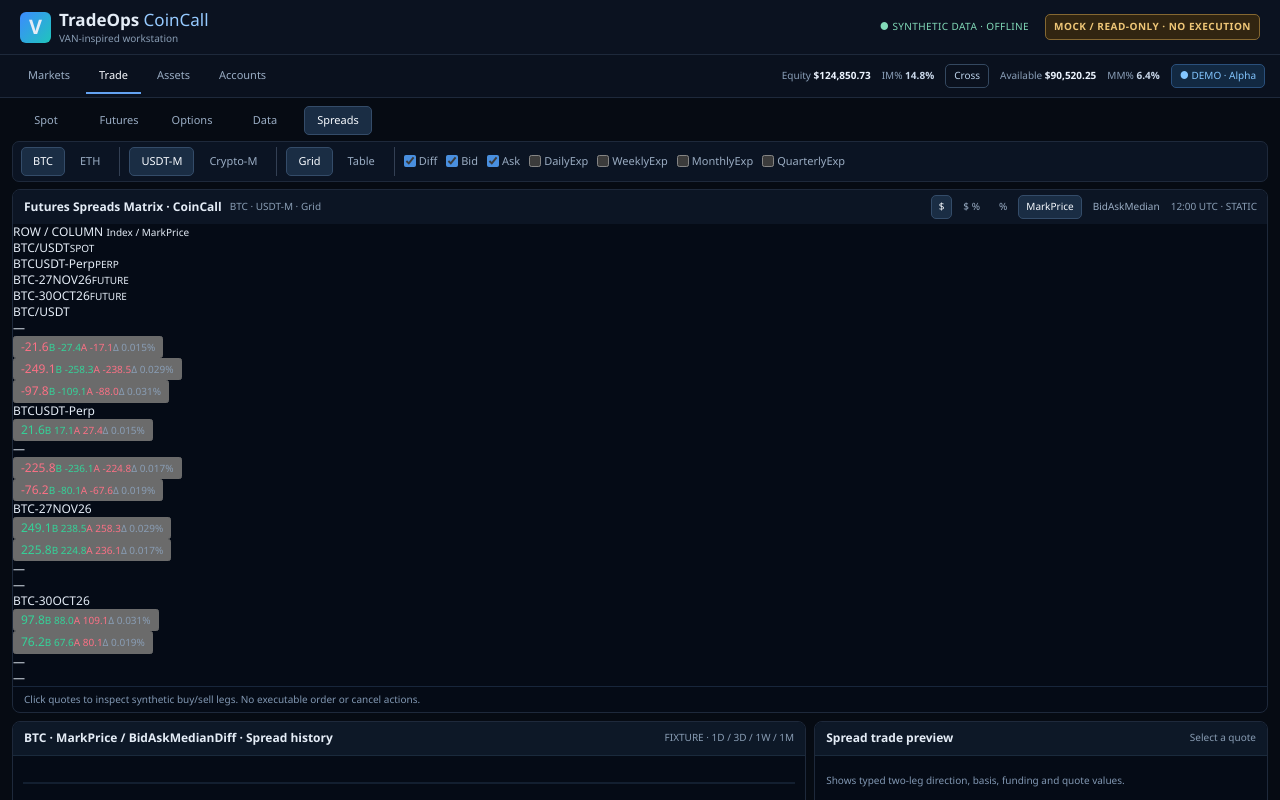
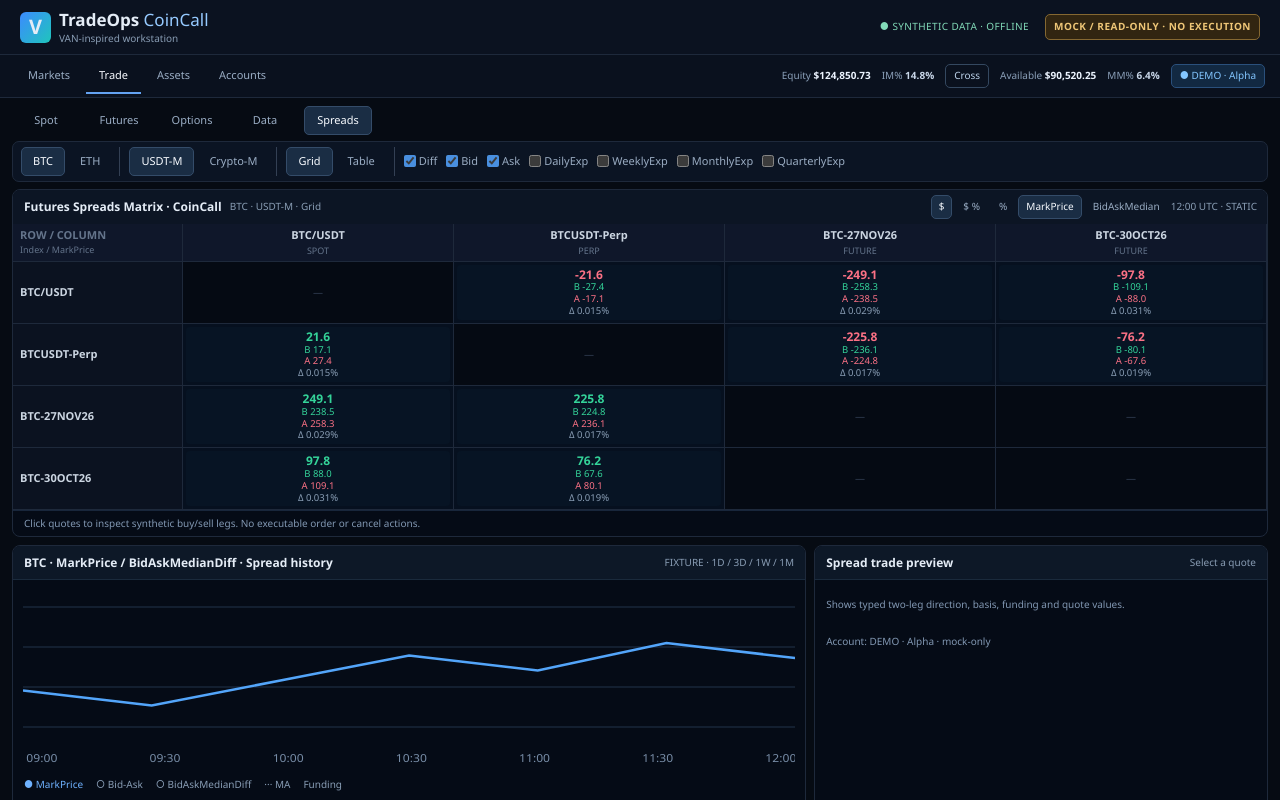
Before and after one commit to avysotsky/TradeOps-v2, a React (Vite) app in the folder apps/coincall-terminal/: page / in a window 1280 px wide. Shown: the top 800 px of the page. Built offline with nearby package versions, Linux system fonts and the light colour scheme.

Commit message:
style(coincall): match VAN dense sticky 2D spread matrix and narrow scrolling

```diff
--- a/apps/coincall-terminal/src/styles.css
+++ b/apps/coincall-terminal/src/styles.css
@@ -45,3 +45,21 @@
 @media(max-width:1180px){.cc-header-metrics{gap:6px}.cc-trading{grid-template-columns:minmax(275px,1fr) 250px 255px}.cc-spread-bottom{grid-template-columns:1fr 320px}}
 @media(max-width:940px){.cc-primary{padding:0 8px}.cc-header-metrics{justify-content:flex-start;padding:6px}.cc-trading{grid-template-columns:minmax(0,1fr) 260px}.cc-trading .cc-ticket{grid-column:1/-1;height:auto}.cc-spread-bottom{grid-template-columns:1fr}.cc-assets{grid-template-columns:1fr}.cc-main{padding:7px}}
 @media(max-width:620px){.cc-top{flex-wrap:wrap;padding:7px 10px}.cc-online{margin-left:auto}.cc-warning{width:100%;text-align:center}.cc-primary>.cc-row{width:100%;overflow-x:auto}.cc-header-metrics{font-size:10px}.cc-trading{grid-template-columns:1fr}.cc-trading>.cc-card{height:auto;min-height:360px}.cc-trading .cc-book{min-height:445px}.cc-trading .cc-chartcard{min-height:270px}.cc-balances{grid-template-columns:1fr}.cc-matrixhead{display:block}.cc-spreadtable{min-width:720px}}
+
+/* VAN-derived F2-VIS grid geometry: two-axis cross-instrument matrix, not a flat quote list. */
+.cc-grid-scroll{overflow:auto;max-height:min(630px,65vh);background:#050b16;scrollbar-color:#263d57 #06101f;scrollbar-width:thin;outline-offset:-3px}
+.cc-matrix-grid{display:grid;min-width:max-content;width:100%;font-variant-numeric:tabular-nums;align-items:stretch}
+.cc-grid-corner,.cc-grid-col,.cc-grid-rowhead,.cc-grid-cell{min-width:0;border-right:1px solid #1e293b;border-bottom:1px solid #1e293b}
+.cc-grid-corner,.cc-grid-col{background:#0f172a;position:sticky;top:0;z-index:3;min-height:38px;padding:4px 7px;color:#cbd5e1;font-size:11px;font-weight:600}
+.cc-grid-corner{left:0;z-index:5;color:#64748b}
+.cc-grid-col{display:flex;justify-content:center;align-items:center;flex-direction:column;text-align:center;white-space:nowrap}
+.cc-grid-col small,.cc-grid-corner small{display:block;color:#64748b;font-size:9px;font-weight:400;margin-top:2px}
+.cc-grid-rowhead{position:sticky;left:0;z-index:2;background:#0b1220;display:flex;align-items:center;padding:4px 7px;color:#cbd5e1;font-weight:600;font-size:11px;white-space:nowrap}
+.cc-grid-cell{background:#06101f;min-height:58px;padding:3px}
+.cc-grid-empty{display:grid;place-items:center;color:#334155;background:#050a13;font-size:10px}
+.cc-grid-quote{width:100%;height:100%;min-height:52px;text-align:center;display:flex;flex-direction:column;justify-content:center;align-items:center;gap:1px;border:1px solid transparent;background:#071424;border-radius:4px;padding:2px 4px;color:#b9cbe0;line-height:1.14;white-space:nowrap}
+.cc-grid-quote:hover{background:#112a3e;border-color:#2d4d6f}
+.cc-grid-quote>span{font-size:12px;font-weight:600}
+.cc-grid-quote small{font-size:9.5px;font-weight:400}
+.cc-grid-quote:focus-visible{outline:2px solid #93c5fd;outline-offset:-2px}
+@media(max-width:940px){.cc-grid-scroll{max-width:100%;max-height:500px}.cc-matrix-grid{width:max-content}.cc-grid-cell{min-height:51px}}
```
